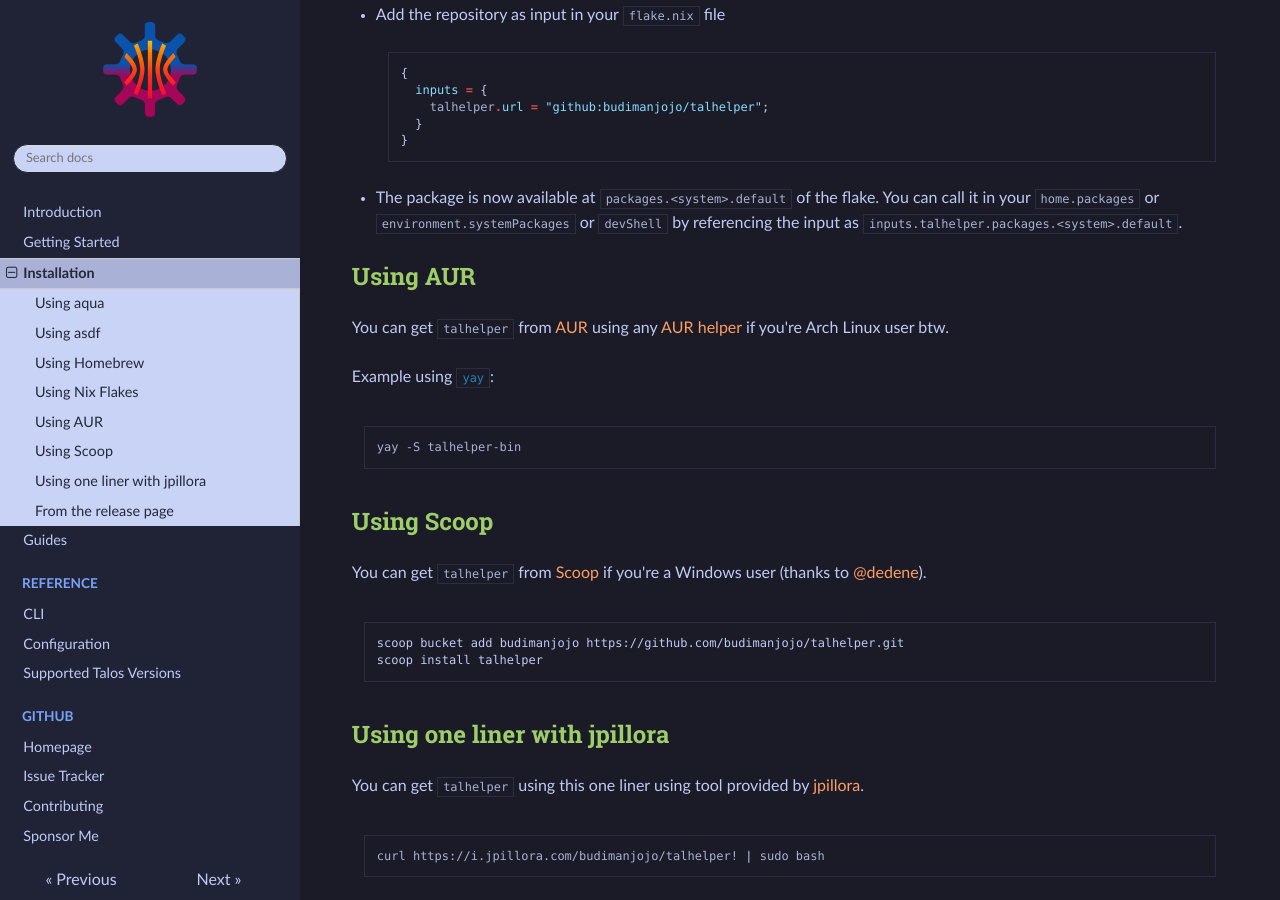
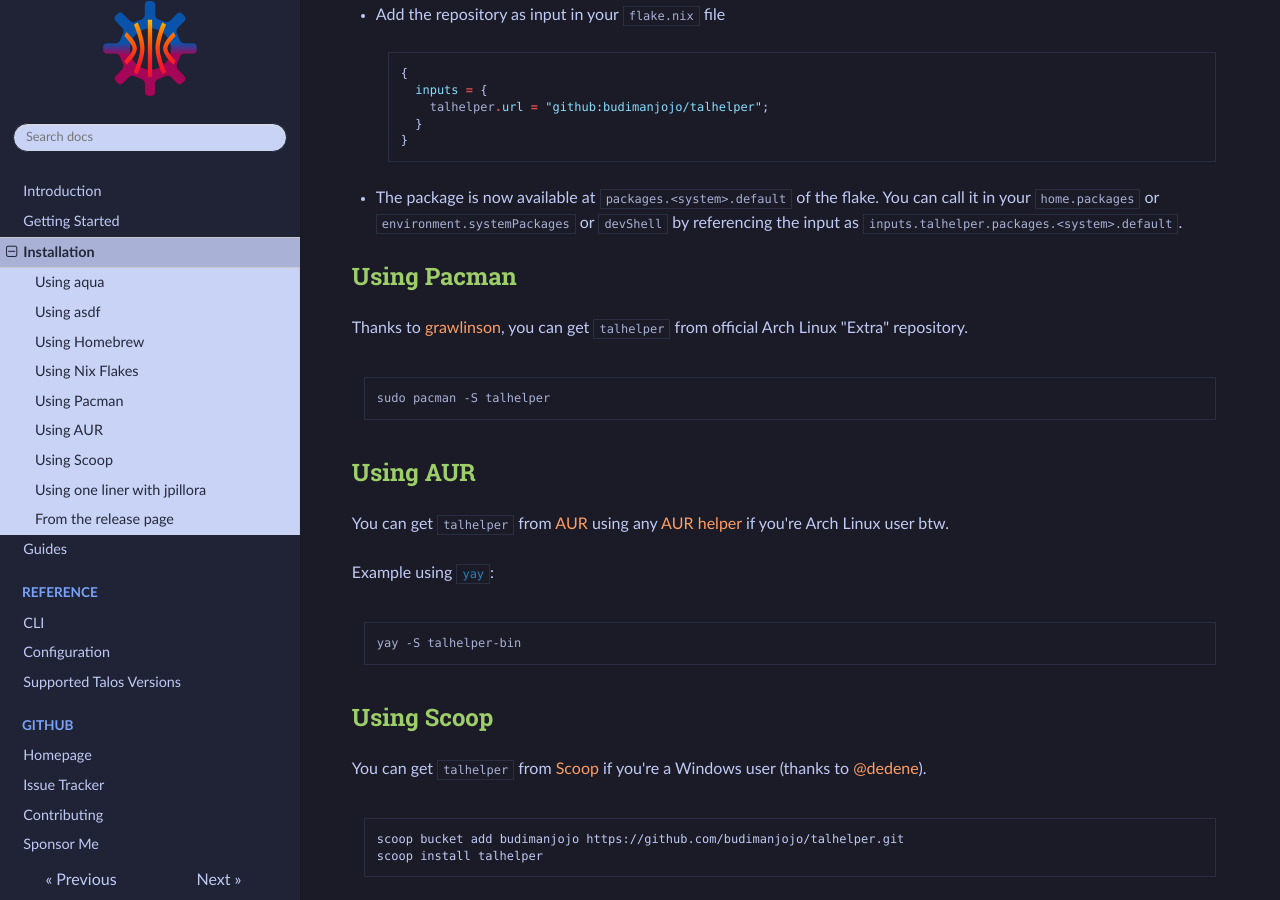
Before and after one commit to budimanjojo/talhelper, an MkDocs documentation site: the page built from docs/docs/installation.md, in a window 1280 px wide and 900 px high, scrolled down 958 px. Built offline with MkDocs 1.6.1, drawn with Linux system fonts in a browser that asks for light colours.

Commit message:
docs: update documentation

````diff
--- a/docs/docs/installation.md
+++ b/docs/docs/installation.md
@@ -46,6 +46,14 @@
 
 - The package is now available at `packages.<system>.default` of the flake. You can call it in your `home.packages` or `environment.systemPackages` or `devShell` by referencing the input as `inputs.talhelper.packages.<system>.default`.
 
+## Using Pacman
+
+Thanks to [grawlinson](https://github.com/grawlinson), you can get `talhelper` from official Arch Linux "Extra" repository.
+
+```
+sudo pacman -S talhelper
+```
+
 ## Using AUR
 
 You can get `talhelper` from [AUR](https://aur.archlinux.org/packages/talhelper-bin) using any [AUR helper](https://wiki.archlinux.org/title/AUR_helpers) if you're Arch Linux user btw.
````
